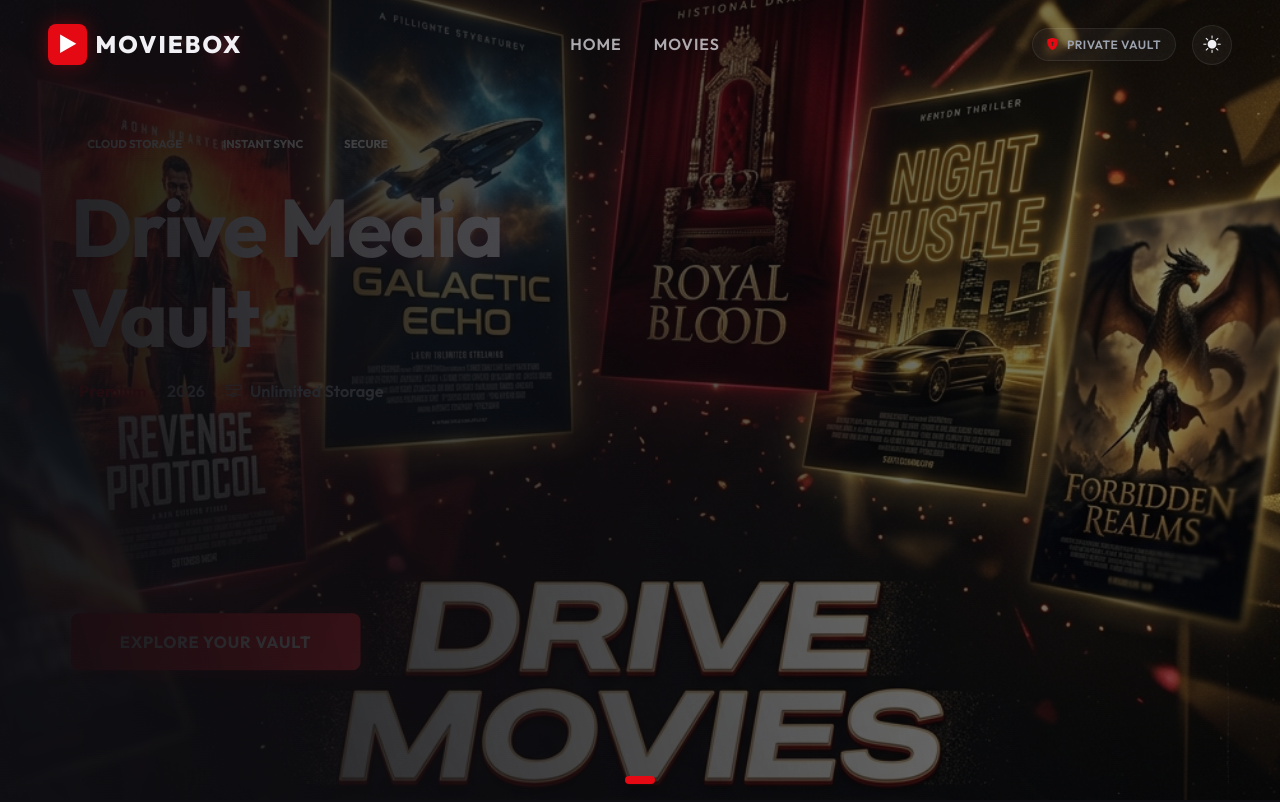
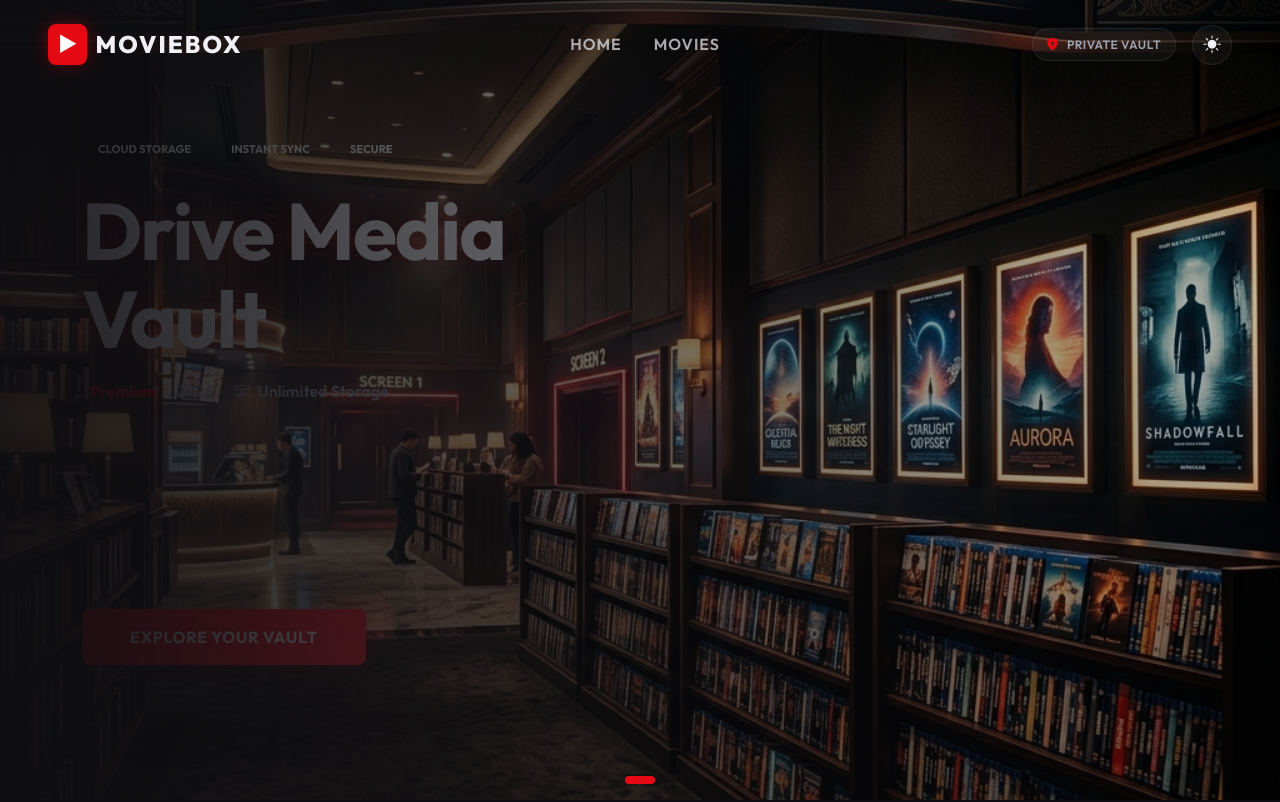
Before and after one commit to aliaigpu-star/crazy_movies, a React (Vite) app: page / in a window 1280 px wide. Shown: the top 802 px of the page. Built offline with nearby package versions, Linux system fonts and the light colour scheme; no server answers.

Commit message:
UI: Replaced hero banner with 4K asset and optimized CSS for maximum sharpness

```diff
--- a/src/components/HeroCarousel.css
+++ b/src/components/HeroCarousel.css
@@ -17,10 +17,10 @@
   background-size: cover;
   background-position: center;
   background-repeat: no-repeat;
-  transition: transform 15s linear;
+  image-rendering: -webkit-optimize-contrast; /* Sharpen the image */
 }
 
-/* Dynamic overlay - reduced for better clarity */
+/* Dynamic overlay - kept minimal to let 4K quality show */
 .carousel-bg::before {
   content: '';
   position: absolute;
@@ -28,16 +28,16 @@
   left: 0;
   width: 100%;
   height: 100%;
-  background: linear-gradient(75deg, var(--bg-base) 0%, rgba(0, 0, 0, 0.4) 100%);
+  background: linear-gradient(75deg, var(--bg-base) 0%, rgba(0, 0, 0, 0.2) 100%);
   z-index: 1;
 }
 
 [data-theme="light"] .carousel-bg::before {
-  background: linear-gradient(90deg, rgba(255,255,255,0.85) 0%, rgba(255,255,255,0.2) 60%, transparent 100%);
+  background: linear-gradient(90deg, rgba(255,255,255,0.7) 0%, rgba(255,255,255,0.1) 60%, transparent 100%);
 }
 
 .carousel-item.active .carousel-bg {
-  transform: scale(1.02); /* Reduced scale to prevent blur */
+  transform: none; /* Removed transform to prevent interpolation blur */
 }
 
 .movie-title-hero {
```
Also changed, not shown: src/assets/hero-banner.png.
